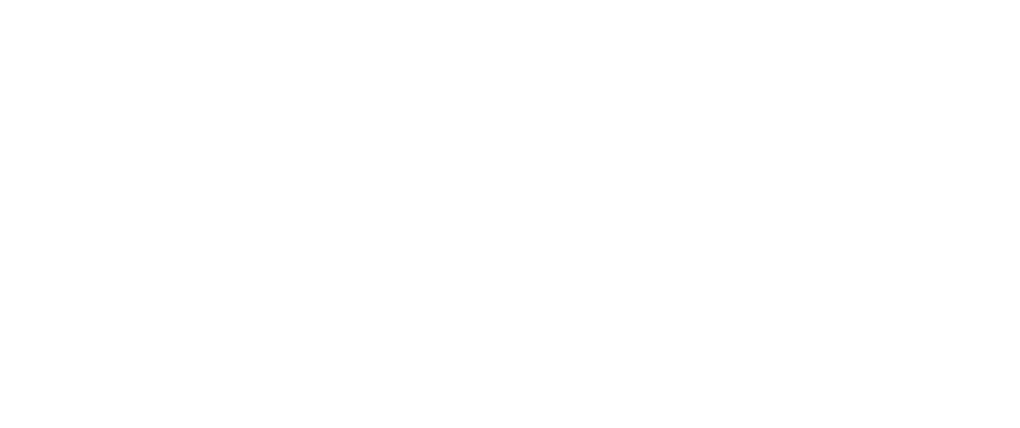
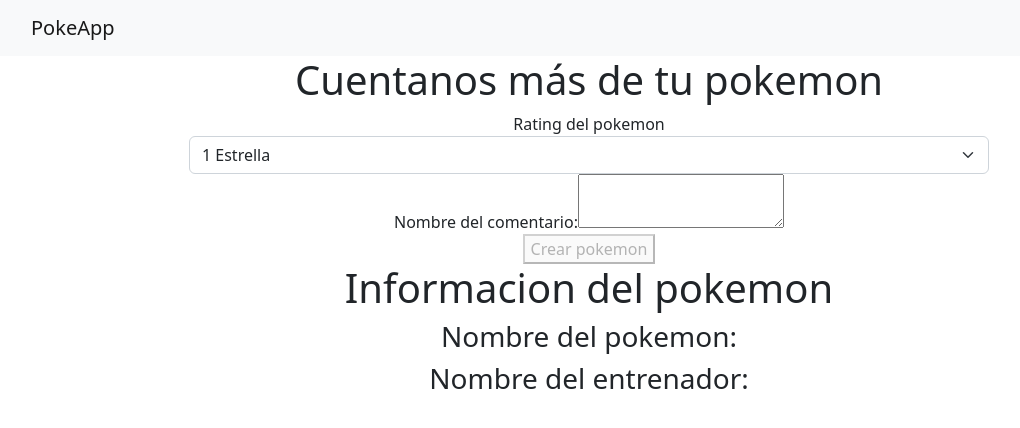
Before and after one commit to josemnaranjo/Bootcamp_CD_Personal, a React (Create React App) app in the folder Bootcamp/practicas/pokemon_fullstack/client/: page /create-note/1 in a window 1280 px wide. Before the commit this address had no page. Shown: the top 428 px of the page, without its empty margins (51-1071 px from the left). Built offline with nearby package versions, Linux system fonts and the light colour scheme; no server answers.

Commit message:
Funcionalidad de mostrar notas

```diff
--- a/Bootcamp/practicas/pokemon_fullstack/client/src/App.css
+++ b/Bootcamp/practicas/pokemon_fullstack/client/src/App.css
@@ -16,3 +16,12 @@ Form{
     max-width: 800px;
     margin: 0 auto;
 }
+
+.container-notas{
+    padding: 50px;
+}
+
+.nota{
+    border:2px solid black;
+    margin-top: 20px;
+}
--- a/Bootcamp/practicas/pokemon_fullstack/client/src/App.js
+++ b/Bootcamp/practicas/pokemon_fullstack/client/src/App.js
@@ -2,9 +2,10 @@
 import './App.css';
 import Main from './views/Main';
 import {Routes, Route} from 'react-router-dom'
-import PkmForm from './components/PkmForm'
 import UpdatePkm from './views/UpdatePkm';
 import CreatePkm from './views/CreatePkm';
+import AddNotas from './views/AddNotas';
+import Notes from './views/Notes';
 
 function App() {
 
@@ -14,6 +15,8 @@ function App() {
             <Route path='/' element={<Main/>}/>
             <Route path='/create-pokemon' element={<CreatePkm/>}/>
             <Route path='/edit-pokemon/:id' element={<UpdatePkm/>}/>
+            <Route path='/create-note/:id' element={<AddNotas/>}/>
+            <Route path='/api/:id' element={<Notes/>}/>
         </Routes>
     </div>
   );
--- a/Bootcamp/practicas/pokemon_fullstack/client/src/components/NoteForm.jsx
+++ b/Bootcamp/practicas/pokemon_fullstack/client/src/components/NoteForm.jsx
@@ -0,0 +1,65 @@
+import React from 'react';
+import {Formik,Form, Field, FieldArray} from 'formik'
+import * as Yup from 'yup'
+import Container from 'react-bootstrap/Container';
+import Navbar from 'react-bootstrap/Navbar';
+
+
+;
+
+const NoteForm = (props) => {
+    const{rating,comentario,onSubmitProp}=props;
+
+    const valSchema = Yup.object().shape({
+        rating: Yup.number()
+        .required("Esta campo es obligatorio"),
+
+        comentario: Yup.string()
+        .min(8,"El contenido de la reseña es muy corto")
+        .required("Este campo es obligatorio")
+
+    })
+    return (
+        <div><Navbar bg='light'>
+        <Container>
+            <Navbar.Brand href='/'>PokeApp</Navbar.Brand>
+        </Container>
+    </Navbar>
+            <h1>Cuentanos más de tu pokemon</h1>
+            <Formik
+            initialValues={{
+                rating:rating,
+                comentario:comentario
+            }}
+            validationSchema = {valSchema}
+            onSubmit={onSubmitProp}
+            enableReinitialize
+            >
+            {({errors,touched,values})=>(
+                <Form>
+                    <div>
+                        <label htmlFor='rating'>Rating del pokemon</label>
+                        <Field id="rating" type="number" as="select" className="form-select" name="rating">
+                            <option value={1}>1 Estrella</option>
+                            <option value={2}>2 Estrellas</option>
+                            <option value={3}>3 Estrellas</option>
+                            <option value={4}>4 Estrellas</option>
+                            <option value={5}>5 Estrellas</option>
+                        </Field>
+                        {errors.rating && touched.rating ? <p>{errors.rating}</p> : null }
+                    </div>
+
+                    <div>
+                        <label htmlFor='comentario'>Nombre del comentario: </label>
+                        <Field type='text' name='comentario' as="textarea"/>
+                        {errors.comentario && touched.comentario ? <p>{errors.comentario}</p> : null }
+                    </div>
+                    <button type='submit' disabled={Object.values(errors).length>0 || Object.values(touched).length===0}>Crear pokemon</button>
+                </Form>
+            )}
+            </Formik>
+        </div>
+    );
+}
+
+export default NoteForm;
--- a/Bootcamp/practicas/pokemon_fullstack/client/src/views/AddNotas.jsx
+++ b/Bootcamp/practicas/pokemon_fullstack/client/src/views/AddNotas.jsx
@@ -1,9 +1,35 @@
 import React from 'react';
+import NoteForm from '../components/NoteForm';
+import { useParams,useNavigate } from 'react-router-dom';
+import { useState,useEffect } from 'react';
+import { createNote, findOnePokemon } from '../services/pokemon.services';
 
 const AddNotas = () => {
+    const navigate = useNavigate();
+    const {id}= useParams();
+    const [pokemon,setPokemon]= useState()
+
+    const getPokemonFromService = async ()=>{
+        const pkm = await findOnePokemon(id);
+        setPokemon(pkm.data);
+    }
+
+    useEffect(() => {
+        getPokemonFromService()
+    }, []);
+
+    const addNoteFromServices = async (values)=>{
+        console.log("VALUES DE FORMULARIO DE NUEVA NOTA ", values);
+        const valuesFinal = {...values,idPokemon:id};
+        await createNote(valuesFinal);
+        navigate('/');
+    }
     return (
         <div>
-
+            <NoteForm raiting={1} comentario="" onSubmitProp={addNoteFromServices} />
+            <h1>Informacion del pokemon</h1>
+            <h3>Nombre del pokemon: {pokemon?.pokemon}</h3>
+            <h3>Nombre del entrenador: {pokemon?.entrenador}</h3>
         </div>
     );
 }
--- a/Bootcamp/practicas/pokemon_fullstack/client/src/views/Main.jsx
+++ b/Bootcamp/practicas/pokemon_fullstack/client/src/views/Main.jsx
@@ -37,7 +37,11 @@ const Main = () => {
         navigate('/edit-pokemon/'+id)
     }
     const toEditNotes = (id)=>{
+        navigate('/create-note/'+id)
+    }
 
+    const toSeeNotes =(id)=>{
+        navigate('/api/'+id)
     }
 
     useEffect(() => {
@@ -84,7 +88,8 @@ const Main = () => {
                         <td>
                             <Button variant='danger' onClick={()=>deletePokemonFromService(pokemon._id)}>Liberar</Button>
                             <Button variant='secondary' onClick={()=>toEditPkm(pokemon._id)}>Editar Pokemon</Button>
-                            <Button variant='secondary' onClick={()=>toEditNotes(pokemon._id)}>Editar Notas</Button>
+                            <Button variant='secondary' onClick={()=>toEditNotes(pokemon._id)}>Añadir Notas</Button>
+                            <Button variant='secondary' onClick={()=>toSeeNotes(pokemon._id)}>Ver Notas</Button>
                         </td>
                     </tr>))}
                 </tbody>
--- /dev/null
+++ b/Bootcamp/practicas/pokemon_fullstack/client/src/views/Notes.jsx
@@ -0,0 +1,67 @@
+import React,{useState,useEffect} from 'react';
+import 'bootstrap/dist/css/bootstrap.css';
+import Container from 'react-bootstrap/Container';
+import Navbar from 'react-bootstrap/Navbar';
+import { useParams } from 'react-router-dom';
+import { findOnePokemon, getNotesFromPokemon } from '../services/pokemon.services';
+
+const Notes = () => {
+    const {id}= useParams();
+    const [pokemon,setPokemon]=useState();
+    const [notas,setNotas]= useState([]);
+
+
+
+
+    const getPokemonFromService = async ()=>{
+        const pkm = await findOnePokemon(id);
+        setPokemon(pkm.data)
+    }
+
+    const getNotesFromService = async ()=>{
+        const notes = await getNotesFromPokemon(id);
+        console.log(notes.data.notas);
+        if(notes.data.message===""){
+            setNotas(notes.data.notas)
+        }
+    }
+
+    useEffect(() => {
+        getPokemonFromService();
+    }, []);
+
+    useEffect(() => {
+        if(pokemon){
+            getNotesFromService()
+        }
+    }, [pokemon]);
+
+
+    return (
+        <div>
+            <Navbar bg='light'>
+                <Container>
+                    <Navbar.Brand href='/'>PokeApp</Navbar.Brand>
+                </Container>
+            </Navbar>
+            <div>
+                <h1>{pokemon?.pokemon}</h1>
+                <h2>{pokemon?.entrenador}</h2>
+            </div>
+
+            <div className='container-notas'>
+                <h1>Comentarios de otros entreandores</h1>
+                {notas.map((nota,i)=>(
+                    <div className='nota' key={i}>
+                        <p>{nota.comentario}</p>
+                        <p>{nota.rating}</p>
+                        <p>{nota.nombreCreador}</p>
+                    </div>
+                ))}
+            </div>
+
+        </div>
+    );
+}
+
+export default Notes;
```
Also changed, not shown: 1 other file (tests, documents, lock files or other folders).
